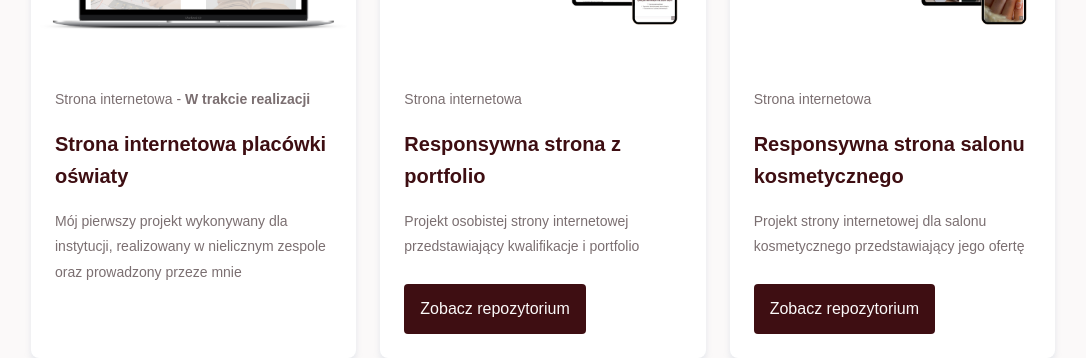
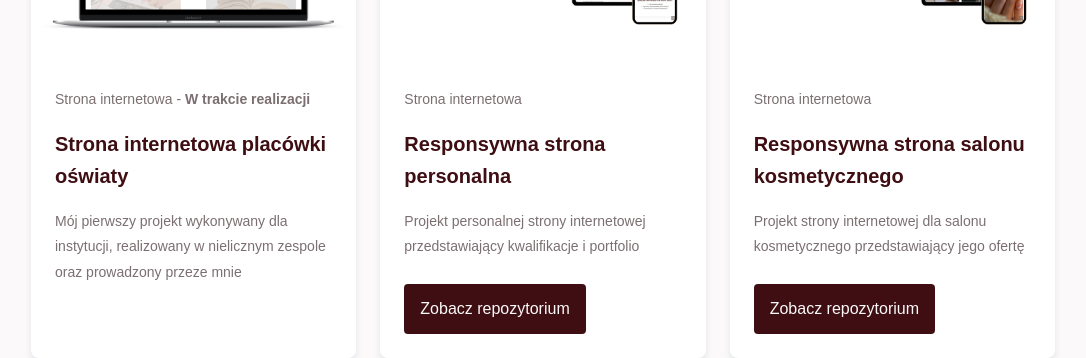
Before and after one commit to okrzanowska/okrzanowska.github.io, a plain HTML site: page index.html in a window 1280 px wide. Shown: the part 3500-3858 px from the top of the page, without its empty margins (97-1183 px from the left). Drawn offline with nearby package versions, Linux system fonts and the light colour scheme; a web font is replaced by a local one.

Commit message:
Update index.html

```diff
--- a/index.html
+++ b/index.html
@@ -281,8 +281,8 @@
                     <img src="assets/img/5.png" alt="" class="portfolio__img">
                     <div class="portfolio__data">
                         <span class="portfolio__subtitle">Strona internetowa</span>
-                        <h2 class="portfolio__title">Responsywna strona z portfolio</h2>
-                        <span class="portfolio__subtitle">Projekt osobistej strony internetowej przedstawiający kwalifikacje i portfolio</span><br><br>
+                        <h2 class="portfolio__title">Responsywna strona personalna</h2>
+                        <span class="portfolio__subtitle">Projekt personalnej strony internetowej przedstawiający kwalifikacje i portfolio</span><br><br>
                         <a href="https://github.com/okrzanowska/okrzanowska.github.io" class="button">Zobacz repozytorium</a>
                     </div>
                 </div>
```
